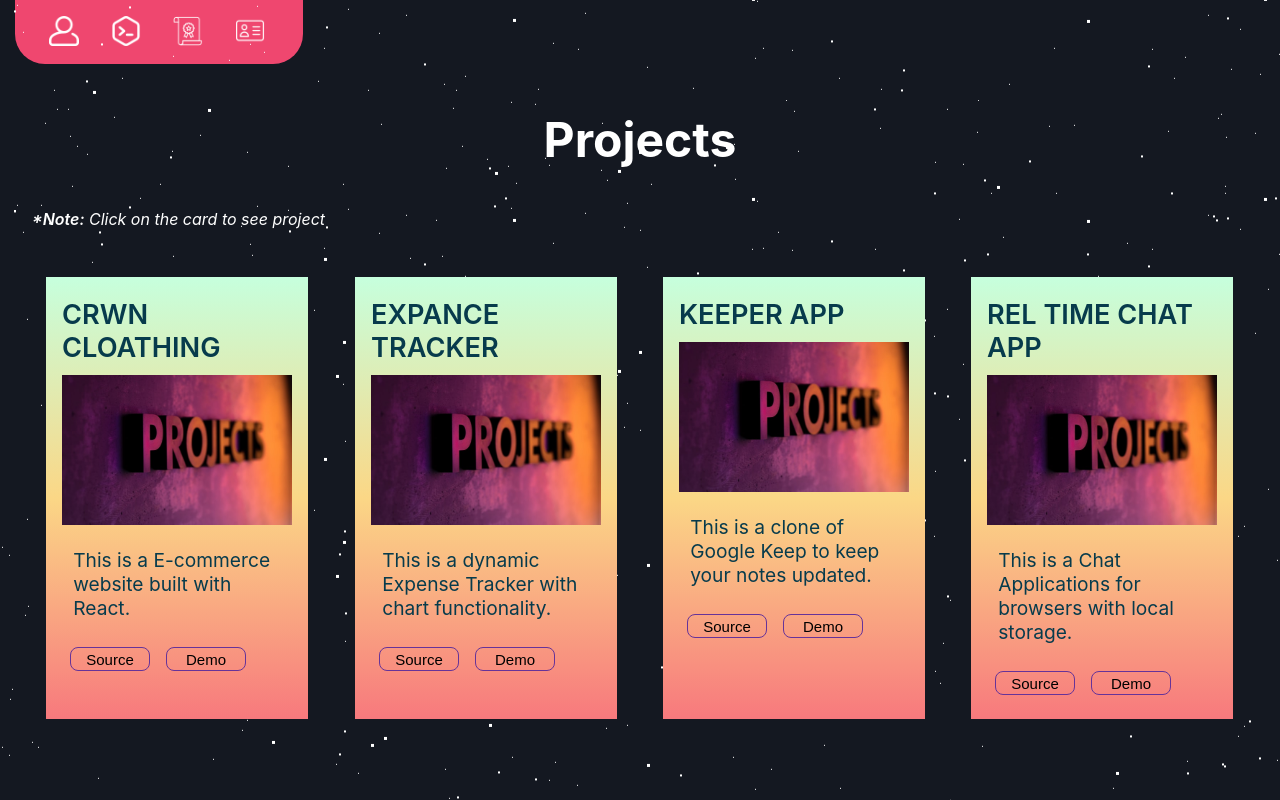
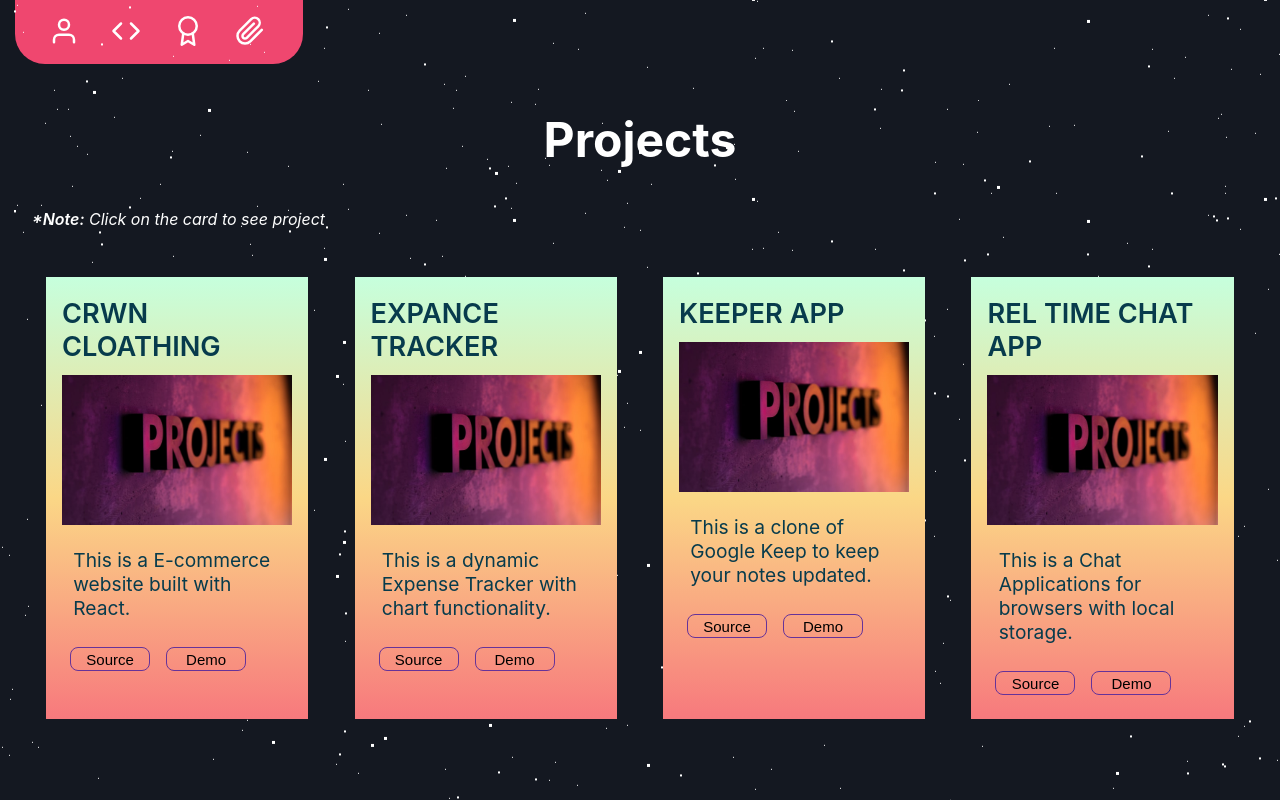
Before and after one commit to akashag55/Portfolio, a React (Create React App) app: page /projects in a window 1280 px wide. Built offline with nearby package versions, Linux system fonts and the light colour scheme.

Commit message:
navigation update

```diff
--- a/src/Components/Intro/Intro.jsx
+++ b/src/Components/Intro/Intro.jsx
@@ -1,18 +1,35 @@
-import React from 'react'
-import "./Intro.css"
+import React from "react";
+import "./Intro.css";
 function Intro() {
   return (
     <div className="intro_section">
       <div className="intro_section_name">
         <h1>Hi, I'm Akash Agarwal</h1>
-                <h2>I am creating Websites and Web Applications. <br/>Always eger to learn new technologies and still learning.</h2>
-                    <br/>
-                <i><q>To achieve peak excellence in my professional life and get a working environment where I can learn
-                    and groom myself more to get an excellent status in the corporate world and society</q></i><br/><br/><br/>
-                    <a href='https://drive.google.com/file/d/1C1YVNvrD7Qq3AzGDsghVoqAHYGf3ssxi/view'><button>Resume</button></a>
+        <h2>
+          I am creating Websites and Web Applications. <br />
+          Always eger to learn new technologies and still learning.
+        </h2>
+        <br />
+        <i>
+          <q>
+            To achieve peak excellence in my professional life and get a working
+            environment where I can learn and groom myself more to get an
+            excellent status in the corporate world and society
+          </q>
+        </i>
+        <br />
+        <br />
+        <br />
+        <a
+          href="https://drive.google.com/file/d/1C1YVNvrD7Qq3AzGDsghVoqAHYGf3ssxi/view"
+          target="_blank"
+          rel="noopener noreferrer"
+        >
+          <button>Resume</button>
+        </a>
       </div>
     </div>
-    )
+  );
 }
 
-export default Intro
+export default Intro;
--- a/src/Components/Navigation Bar/NavigationBar.css
+++ b/src/Components/Navigation Bar/NavigationBar.css
@@ -9,16 +9,16 @@
     padding: 0;
     margin: 0 0 0 18px;
 }
-.navigationBar_list img{
+.navigationBar_list svg{
     padding: 1rem;
     width: 30px;
     height: 30px;
-    transition: transform .5s;
+    /* transition: transform .5s; */
 }
-.navigationBar_list img:hover{
-    /* transform: scale(1.5) */
+/* .navigationBar_list svg:hover{
+    transform: scale(1.5)
     animation: nav_item 2s ease-in-out 0s 1 normal both;
-}
+} */
 .navigationBar_list p{
     display: none;
 }
@@ -27,7 +27,7 @@
     text-decoration: none;
 }
 
-
+/*
 @keyframes nav_item {
     0%,
     100% {
@@ -54,7 +54,7 @@
     90% {
       transform: translateX(-8px);
     }
-  }
+  } */
 
 
 @media only screen and (max-width: 600px){
--- a/src/Components/Navigation Bar/NavigationBar.jsx
+++ b/src/Components/Navigation Bar/NavigationBar.jsx
@@ -1,28 +1,80 @@
-import React from 'react'
-import { Link } from 'react-router-dom'
-import './NavigationBar.css'
-import experience from '../../Img/certificate.png'
-import user from '../../Img/user.png'
-import projects from '../../Img/code.png'
-import contact from '../../Img/identification.png'
+import React from "react";
+import { Link } from "react-router-dom";
+import "./NavigationBar.css";
 function NavigationBar() {
   return (
     <div className="navigationBar">
       <ul className="navigationBar_list">
-            <Link to ={'/'}>
-                <img src={user} alt='home'/>
+        <Link to={"/"}>
+          {/* <img src={[projects]} alt="projects" /> */}
+          <svg
+            viewBox="0 0 24 24"
+            width="24"
+            height="24"
+            stroke="white"
+            stroke-width="2"
+            fill="none"
+            stroke-linecap="round"
+            stroke-linejoin="round"
+            class="css-i6dzq1"
+          >
+            <path d="M20 21v-2a4 4 0 0 0-4-4H8a4 4 0 0 0-4 4v2"></path>
+            <circle cx="12" cy="7" r="4"></circle>
+          </svg>
           <p>Home</p>
         </Link>
-            <Link to ={'/projects'}>
-                <img src={[projects]} alt='projects'/>
+        <Link to={"/projects"}>
+          {/* <img alt="home"> */}
+          <svg
+            viewBox="0 0 24 24"
+            width="24"
+            height="24"
+            stroke="white"
+            stroke-width="2"
+            fill="none"
+            stroke-linecap="round"
+            stroke-linejoin="round"
+            class="css-i6dzq1"
+          >
+            <polyline points="16 18 22 12 16 6"></polyline>
+            <polyline points="8 6 2 12 8 18"></polyline>
+          </svg>
+          {/* </img> */}
           <p>Projects</p>
         </Link>
-            <Link to ={'/experience'}>
-                <img src={experience} alt='experience'/>
+        <Link to={"/experience"}>
+          {/* <img src={experience} alt="experience" /> */}
+          <svg
+            viewBox="0 0 24 24"
+            width="24"
+            height="24"
+            stroke="white"
+            stroke-width="2"
+            fill="none"
+            stroke-linecap="round"
+            stroke-linejoin="round"
+            class="css-i6dzq1"
+          >
+            <circle cx="12" cy="8" r="7"></circle>
+            <polyline points="8.21 13.89 7 23 12 20 17 23 15.79 13.88"></polyline>
+          </svg>
           <p>Experience</p>
         </Link>
-            <Link to ={'/contact'}>
-                <img src={contact} alt='contact'/>
+        <Link to={"/contact"}>
+          {/* <img src={contact} alt="contact" /> */}
+          <svg
+            viewBox="0 0 24 24"
+            width="24"
+            height="24"
+            stroke="white"
+            stroke-width="2"
+            fill="none"
+            stroke-linecap="round"
+            stroke-linejoin="round"
+            class="css-i6dzq1"
+          >
+            <path d="M21.44 11.05l-9.19 9.19a6 6 0 0 1-8.49-8.49l9.19-9.19a4 4 0 0 1 5.66 5.66l-9.2 9.19a2 2 0 0 1-2.83-2.83l8.49-8.48"></path>
+          </svg>
           <p>Get IN Touch</p>
         </Link>
         {/* <li>Home</li>
@@ -32,7 +84,7 @@ function NavigationBar() {
                 <li><a href="https://drive.google.com/file/d/1lnJM6EeAoRgFBSyIcQhUvxqjAldVRnL1/view">Resume</a></li> */}
       </ul>
     </div>
-    )
+  );
 }
 
-export default NavigationBar
+export default NavigationBar;
--- a/src/Components/Projects/Projects.css
+++ b/src/Components/Projects/Projects.css
@@ -1,12 +1,11 @@
-.project_section{
-    color: #073B4C;
+.project_section {
+  color: #073b4c;
 }
-.project_section .note{
+.project_section .note {
   padding: 0 2rem;
   color: white;
-
 }
-.project_section .note span{
+.project_section .note span {
   font-weight: 600;
 }
 .project_section_card {
@@ -21,38 +20,48 @@
   padding: 1rem 1rem;
   margin: 2rem 0;
   /* background: linear-gradient(to right, rgb(255, 209, 102) 0%, rgb(6, 214, 160) 100%); */
-    background: #C6FFDD;  /* fallback for old browsers */
-    background: -webkit-linear-gradient(to top, #f7797d, #FBD786, #C6FFDD);  /* Chrome 10-25, Safari 5.1-6 */
-    background: linear-gradient(to top, #f7797d, #FBD786, #C6FFDD); /* W3C, IE 10+/ Edge, Firefox 16+, Chrome 26+, Opera 12+, Safari 7+ */
+  background: #c6ffdd; /* fallback for old browsers */
+  background: -webkit-linear-gradient(
+    to top,
+    #f7797d,
+    #fbd786,
+    #c6ffdd
+  ); /* Chrome 10-25, Safari 5.1-6 */
+  background: linear-gradient(
+    to top,
+    #f7797d,
+    #fbd786,
+    #c6ffdd
+  ); /* W3C, IE 10+/ Edge, Firefox 16+, Chrome 26+, Opera 12+, Safari 7+ */
 }
-.project_section_card_data img{
+.project_section_card_data img {
   width: 100%;
   height: 150px;
   /* border-radius: 12px; */
 }
 .project_section_card_data a {
   text-decoration: none;
-    color: #073B4C;
+  color: #073b4c;
 }
 .project_section_card_name {
-    margin: .3rem 0 .7rem 0;
+  margin: 0.3rem 0 0.7rem 0;
   font-size: 1.7rem;
   font-weight: 600;
   /* line-height: 2rem; */
 }
-.project_section_card_description{
+.project_section_card_description {
   font-size: 1.2rem;
-    padding: 0 .7rem;
+  padding: 0 0.7rem;
   height: max-content;
 }
-.project_section_card_buttons{
+.project_section_card_buttons {
   bottom: 0%;
 }
-.project_section_card_buttons button{
+.project_section_card_buttons button {
   /* color: chocolate; */
   /* font-weight: bold; */
   font-size: 15px;
-    margin: .5rem;
+  margin: 0.5rem;
   background: none;
   border: 1px solid rebeccapurple;
   border-radius: 8px;
@@ -60,36 +69,41 @@
   height: 1.5rem;
 }
 /* ///Animation */
-.project_section_card_animation_1{
-    animation: card 3s ease-in-out 0s 1 normal both;
+.project_section_card_animation_1 {
+  animation: myAnim ease 3s;
+  animation-iteration-count: 1;
+  animation-fill-mode: forwards;
 }
-.project_section_card_animation_2{
-    animation: card 3s ease-in-out 0s 1 normal both;
+.project_section_card_animation_2 {
+  animation: myAnim ease 3s;
+  animation-iteration-count: 1;
+  animation-fill-mode: forwards;
 }
-.project_section_card_animation_3{
-    animation: card 3s ease-in-out 0s 1 normal both;
+.project_section_card_animation_3 {
+  animation: myAnim ease 3s;
+  animation-iteration-count: 1;
+  animation-fill-mode: forwards;
 }
-.project_section_card_animation_4{
-    animation: card 3s ease-in-out 0s 1 normal both;
+.project_section_card_animation_4 {
+  animation: myAnim ease 3s;
+  animation-iteration-count: 1;
+  animation-fill-mode: forwards;
 }
 
 @keyframes card {
   0% {
     opacity: 0;
-      transform: rotateX(-100deg);
-      transform-origin: top;
   }
-
+  50% {
+    opacity: 0.5;
+  }
   100% {
     opacity: 1;
-      transform: rotateX(0deg);
-      transform-origin: top;
   }
 }
 
-
-  @media only screen and (max-width: 600px){
-	.project_section_card_data{
+@media only screen and (max-width: 600px) {
+  .project_section_card_data {
     width: 80%;
   }
 }
--- a/src/Components/SestionHeading/SectionHeading.css
+++ b/src/Components/SestionHeading/SectionHeading.css
@@ -1,52 +1,19 @@
-.section_heading{
+.section_heading {
   text-align: center;
   color: white;
   font-size: 3rem;
-    animation: myAnim 2s linear 0s 1 normal both;
-    /* padding: 5rem 7rem 0rem 3rem; */
+  animation: myAnim ease 3s;
+  animation-iteration-count: 1;
+  animation-fill-mode: forwards;
 }
 @keyframes myAnim {
   0% {
-      animation-timing-function: ease-in;
-      opacity: 1;
-      transform: translateY(-45px);
+    opacity: 0;
   }
-
-    24% {
+  50% {
+    opacity: 0.5;
+  }
+  100% {
     opacity: 1;
   }
-
-    40% {
-      animation-timing-function: ease-in;
-      transform: translateY(-24px);
 }
-
-    65% {
-      animation-timing-function: ease-in;
-      transform: translateY(-12px);
-    }
-
-    82% {
-      animation-timing-function: ease-in;
-      transform: translateY(-6px);
-    }
-
-    93% {
-      animation-timing-function: ease-in;
-      transform: translateY(-4px);
-    }
-
-    25%,
-    55%,
-    75%,
-    87% {
-      animation-timing-function: ease-out;
-      transform: translateY(0px);
-    }
-
-    100% {
-      animation-timing-function: ease-out;
-      opacity: 1;
-      transform: translateY(0px);
-    }
-  }
```
Also changed, not shown: 1 other file (tests, documents, lock files or other folders). Lines whose indentation alone changed are shown as unchanged.
